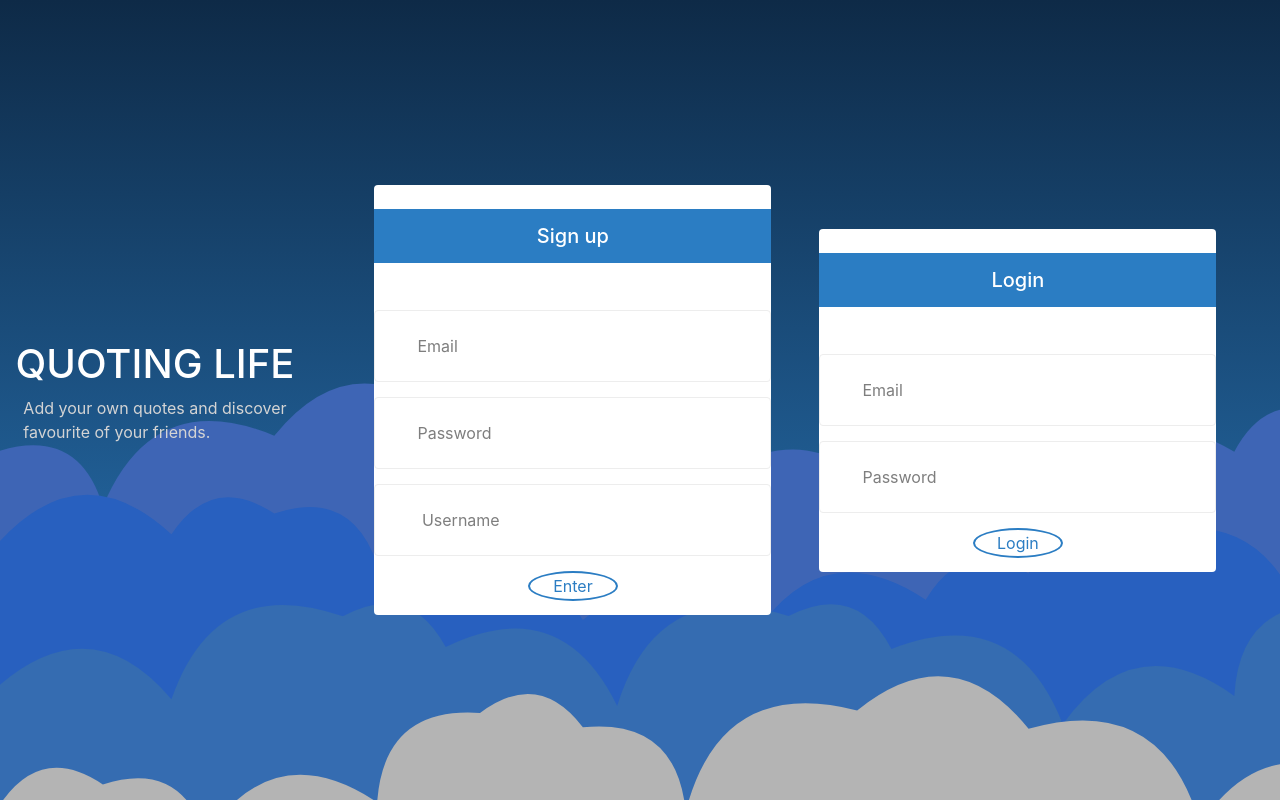
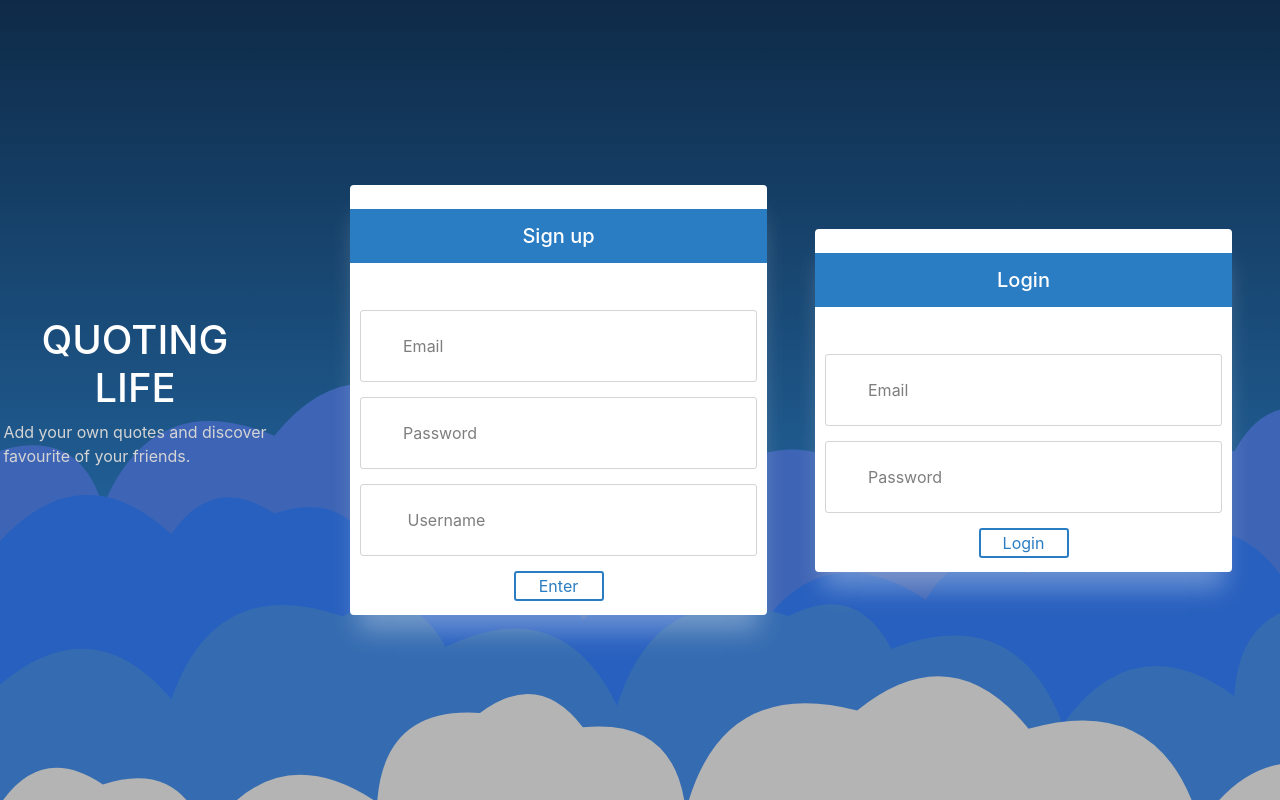
Before and after one commit to ruyago/quoting, a React (Create React App) app in the folder frontend/: page / in a window 1280 px wide. Built offline with nearby package versions, Linux system fonts and the light colour scheme; no server answers; a web font is replaced by a local one.

Commit message:
little changes

```diff
--- a/frontend/src/components/AddQuote.js
+++ b/frontend/src/components/AddQuote.js
@@ -45,10 +45,8 @@ function AddQuote({refreshQuotes}) {
 
       <form onSubmit={handleSubmit}>
 
-
-
         <textarea
-          type="text"
+          rows={3}
           placeholder="Your quote..."
           value={description}
           onChange={(e) => setDescription(e.target.value)}
--- a/frontend/src/pages/FavouritesQuotes.js
+++ b/frontend/src/pages/FavouritesQuotes.js
@@ -1,6 +1,5 @@
 import { useState, useEffect } from "react";
 import axios from "axios";
-
 import { AuthContext } from "../context/auth.context";
 import { useContext } from "react";
 import { Link } from "react-router-dom";
@@ -49,11 +48,11 @@ const deleteQuote = (_id) => {
 
 
 
-<div className="">
+<div className="FavouritesPage">
     <div className="myQuotesPage">
       <div>
 
-        <div className="UserContainer">
+        <div className="Left">
 
           <div className="UserList">
 
@@ -76,14 +75,6 @@ const deleteQuote = (_id) => {
 
 
 
-      <div className="MoreQuoteContainer">
-        <div className="MoreQuote">
-
-
-            <div id="TopQuotes">Random quote</div>
-        </div>
-      </div>
-
      </div>
 </div>
 </>
--- a/frontend/src/pages/LoginPage.js
+++ b/frontend/src/pages/LoginPage.js
@@ -47,12 +47,12 @@ function LoginPage(props) {
       <form onSubmit={handleLoginSubmit}>
 
         <div className="input" >
-          <input placeholder="Email" type="email" name="email" value={email} onChange={handleEmail} />
+          <input placeholder="Email" className="Inputs" type="email" name="email" value={email} onChange={handleEmail} />
         </div>
 
 
         <div className="input" >
-          <input placeholder="Password" type="password" name="password" value={password} onChange={handlePassword} />
+          <input placeholder="Password" className="Inputs" type="password" name="password" value={password} onChange={handlePassword} />
         </div>
 
 
--- a/frontend/src/pages/SignupLoginCard.css
+++ b/frontend/src/pages/SignupLoginCard.css
@@ -4,6 +4,8 @@ display: table;
 background: rgb(255, 255, 255);
 border-radius: 4px;
 margin-right: 3em;
+box-shadow: 0 1.5em 1.5em -0.5em rgba(255, 255, 255, 0.306);
+
 }
 
 .legend{
@@ -30,21 +32,28 @@ position: absolute;
 
 }
 
+.inputs{
+
+}
+
 .input{
 position: relative;
-width: 90%;
-margin: 15px auto;
-width: 100%;
+margin: 15px 10px;
 padding: 10px 5px 10px 40px;
 display: block;
-border: 1px solid #EDEDED;
-border-radius: 4px;
+border: 1px solid #64646446;
+border-radius: 3px;
 transition: 0.2s ease-out;
 color: darken(#EDEDED, 30%);
 text-align: left;
 
 
+}
 
+
+
+.input input {
+    vertical-align: middle;
 }
 
 .input:focus{
@@ -68,11 +77,10 @@ height: auto;
 display: block;
 margin: 0 auto -10px auto;
 background: #fff;
-border-radius: 100%;
+border-radius: 3px;
 border: 2px solid #2b7dc3;
 color: #2b7dc3;
 font-size: auto;
-
 cursor: pointer;
 box-shadow: 0px 0px 0px 7px #fff;
 transition: 0.2s ease-out
```
Also changed, not shown: frontend/src/index.css (+19 -1 lines), frontend/src/pages/HomePage.css (+22 -2 lines), 1 other file (tests, documents, lock files or other folders).
